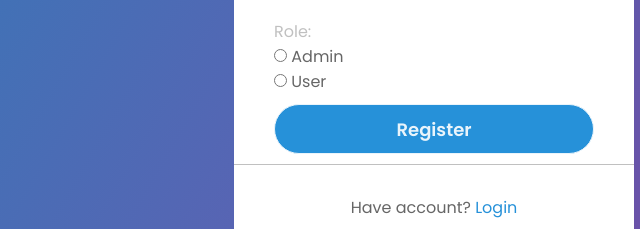
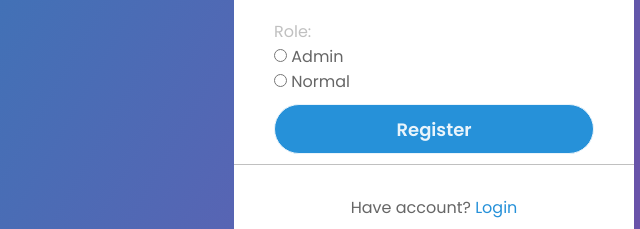
Before and after one commit to rmindra/Login-Page-LocalStorage, a plain HTML site: page register.html in a window 1280 px wide. Shown: the part 397-626 px from the top of the page, 206-846 px from the left. Drawn offline with Linux system fonts and the light colour scheme.

Commit message:
Update Register Role

```diff
--- a/register.html
+++ b/register.html
@@ -26,7 +26,7 @@
           <br>
           <input type="radio" id="admin" name="role" value="Admin"> <label for="admin"> Admin</label>
           <br>
-	        <input type="radio" id="normal" name="role" value="Normal"> <label for="normal"> User</label>
+	        <input type="radio" id="normal" name="role" value="Normal"> <label for="normal"> Normal</label>
         </div>
         <div></div>
         <input type="submit" value="Register" />
```
